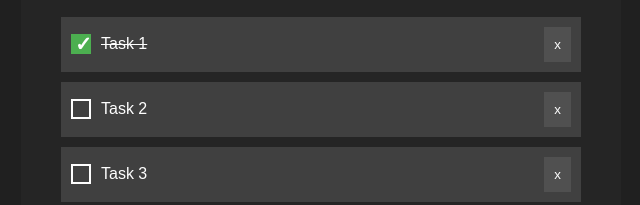
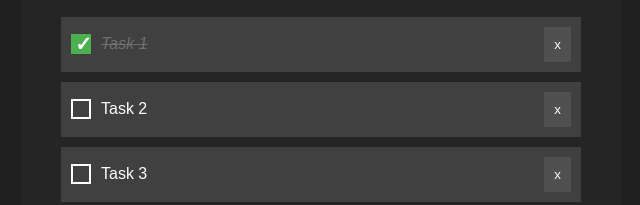
Before and after one commit to elenats94/todo-sandbox, a plain HTML site: page index.html in a window 1280 px wide. Both pictures are taken after a click on the checkbox 400 px from the left and 321 px from the top of the page. Shown: the part 277-482 px from the top of the page, 319-959 px from the left. Drawn offline with Linux system fonts and the light colour scheme.

Commit message:
make finished tasks look more prominent

```diff
--- a/style.css
+++ b/style.css
@@ -82,6 +82,8 @@ main h1 {
 
 .task-item .task-status:checked + .task-title {
     text-decoration: line-through;
+    font-style: italic;
+    color: #707070;
 }
 
 .task-item .task-status:checked {
```
